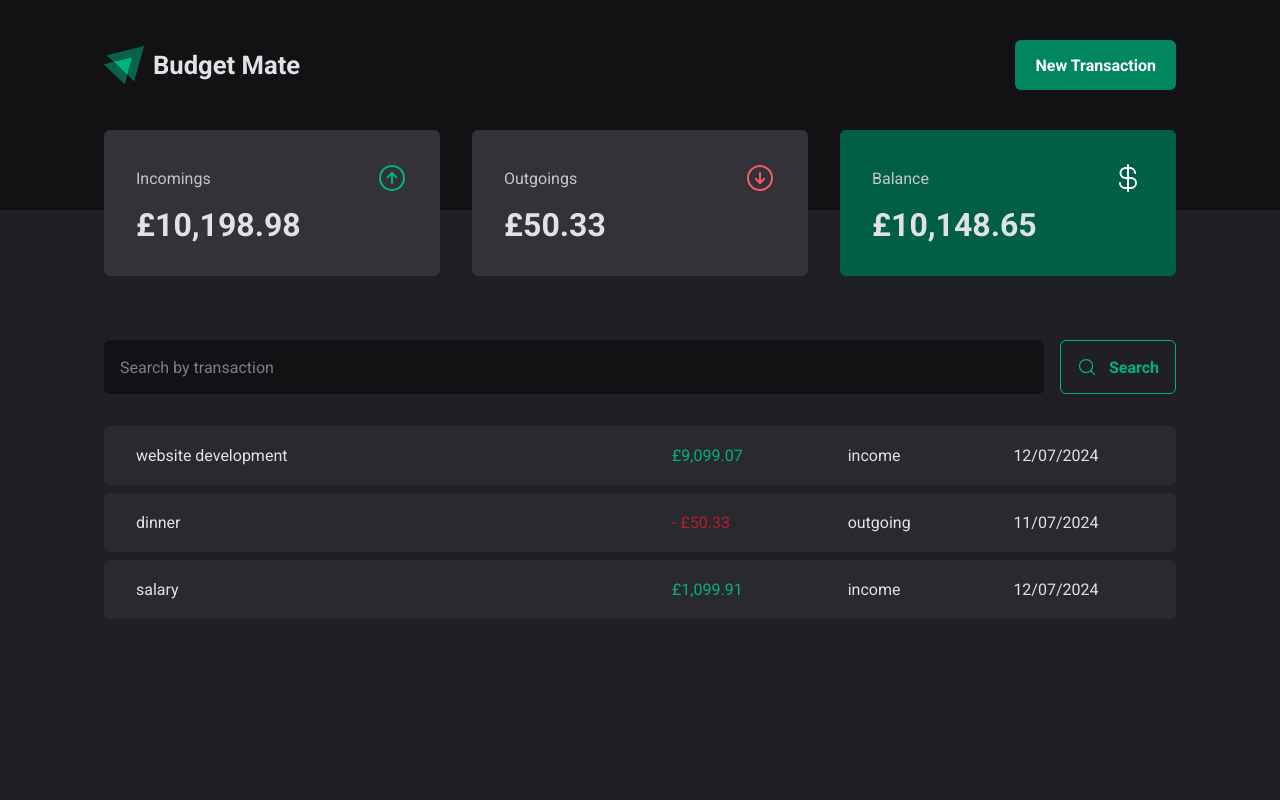
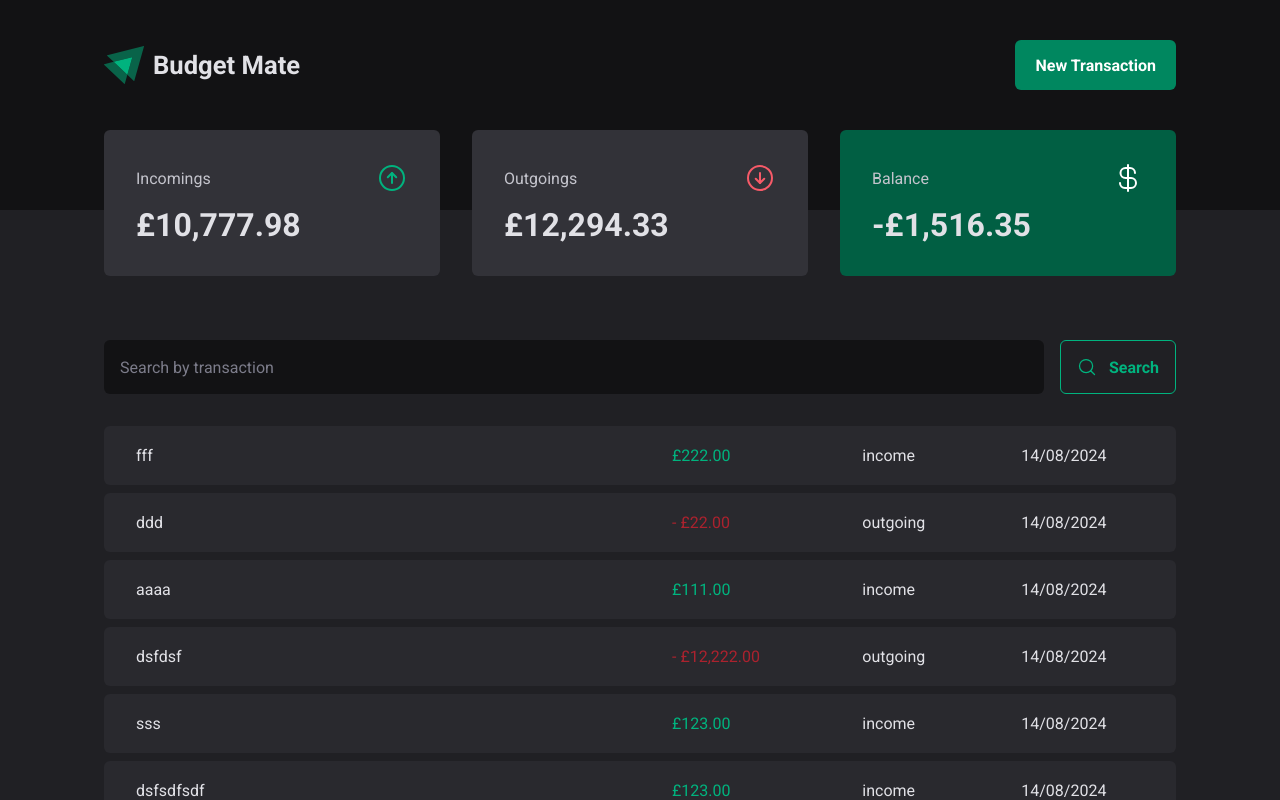
Before and after one commit to gabrielcedran/budget-mate, a React (Vite) app: page / in a window 1280 px wide. Shown: the top 800 px of the page. Built offline with nearby package versions, Linux system fonts and the light colour scheme; data requests are answered from the project's data file.

Commit message:
Create transaction feature

```diff
--- a/server.json
+++ b/server.json
@@ -23,6 +23,54 @@
       "category": "freelance",
       "price": 1099.91,
       "createdAt": "2024-07-12T15:00:01Z"
+    },
+    {
+      "description": "dsfsdfsdf",
+      "category": "dfsdf",
+      "price": 123,
+      "type": "income",
+      "createdAt": "2024-08-14T17:31:24.897Z",
+      "id": 4
+    },
+    {
+      "description": "sss",
+      "category": "asd",
+      "price": 123,
+      "type": "income",
+      "createdAt": "2024-08-14T17:32:14.907Z",
+      "id": 5
+    },
+    {
+      "description": "dsfdsf",
+      "category": "adsfdsf",
+      "price": 12222,
+      "type": "outgoing",
+      "createdAt": "2024-08-14T17:53:21.070Z",
+      "id": 6
+    },
+    {
+      "description": "aaaa",
+      "category": "1111",
+      "price": 111,
+      "type": "income",
+      "createdAt": "2024-08-14T17:53:54.813Z",
+      "id": 7
+    },
+    {
+      "description": "ddd",
+      "category": "ddd",
+      "price": 22,
+      "type": "outgoing",
+      "createdAt": "2024-08-14T17:54:16.571Z",
+      "id": 8
+    },
+    {
+      "description": "fff",
+      "category": "11",
+      "price": 222,
+      "type": "income",
+      "createdAt": "2024-08-14T17:58:50.107Z",
+      "id": 9
     }
   ]
 }
--- a/src/components/NewTransactionModal/index.tsx
+++ b/src/components/NewTransactionModal/index.tsx
@@ -4,6 +4,9 @@ import { ArrowCircleDown, ArrowCircleUp, X } from 'phosphor-react'
 import * as zod from 'zod'
 import { Controller, useForm } from 'react-hook-form'
 import { zodResolver } from '@hookform/resolvers/zod'
+import { api } from '../../lib/axios'
+import { useContext } from 'react'
+import { TransactionContext } from '../../contexts/TransactionsContext'
 
 const newTransactionFormSchema = zod.object({
     description: zod.string(),
@@ -15,18 +18,16 @@ const newTransactionFormSchema = zod.object({
 type NewTransactionFormInputs = zod.infer<typeof newTransactionFormSchema>
 
 export function NewTransactionModal() {
-    const {register,  handleSubmit, formState: {isSubmitting}, control } = useForm<NewTransactionFormInputs>({
+    const {register,  handleSubmit, formState: {isSubmitting}, control, reset } = useForm<NewTransactionFormInputs>({
         resolver: zodResolver(newTransactionFormSchema),
     })
 
+    const {createTransaction} = useContext(TransactionContext)
+
     async function handleCreateNewTransaction(data: NewTransactionFormInputs) {
-
-        await new Promise((resolve) => setTimeout(resolve, 2000))
-
-        console.log(data)
+        createTransaction(data)
+        reset()
     }
-
-
 
     return(
         <Dialog.Portal>
--- a/src/contexts/TransactionsContext.tsx
+++ b/src/contexts/TransactionsContext.tsx
@@ -10,10 +10,18 @@ export interface Transaction {
     createdAt: Date
 }
 
+export interface CreateTransaction {
+    description: string
+    type: 'income' | 'outgoing'
+    price: number
+    category: string
+}
+
 
 interface TransactionContextType {
     transactions: Transaction[]
     fetchTransactions: (query?: string) => Promise<void>
+    createTransaction: (data: CreateTransaction) => Promise<void>
 }
 
 export const TransactionContext = createContext<TransactionContextType>({} as TransactionContextType)
@@ -25,11 +33,25 @@ export function TransactionsProvider({children}: PropsWithChildren) {
 
         const response = await api.get('/transactions', {
             params: {
+                _sort: 'createdAt',
+                _order: 'desc',
                 q: query
             }
         })
         const data = response.data
         setTransactions([...data.map(transaction => ({...transaction, createdAt: new Date(transaction.createdAt)}))])
+    }
+
+    async function createTransaction(data: CreateTransaction) {
+        await new Promise((resolve) => setTimeout(resolve, 500))
+
+        const {description, category, price, type} = data;
+
+        const response = await api.post<Transaction>('/transactions', {
+            description, category, price, type, createdAt: new Date()
+        })
+
+        setTransactions(state => [{...response.data, createdAt: new Date(response.data.createdAt)}, ...state])
     }
 
     useEffect(() => {
@@ -44,7 +66,7 @@ export function TransactionsProvider({children}: PropsWithChildren) {
     }, [])
 
     return (
-        <TransactionContext.Provider value={{transactions, fetchTransactions}}>
+        <TransactionContext.Provider value={{transactions, fetchTransactions, createTransaction}}>
             {children}
         </TransactionContext.Provider>
     )
```
Lines whose indentation alone changed are shown as unchanged.
